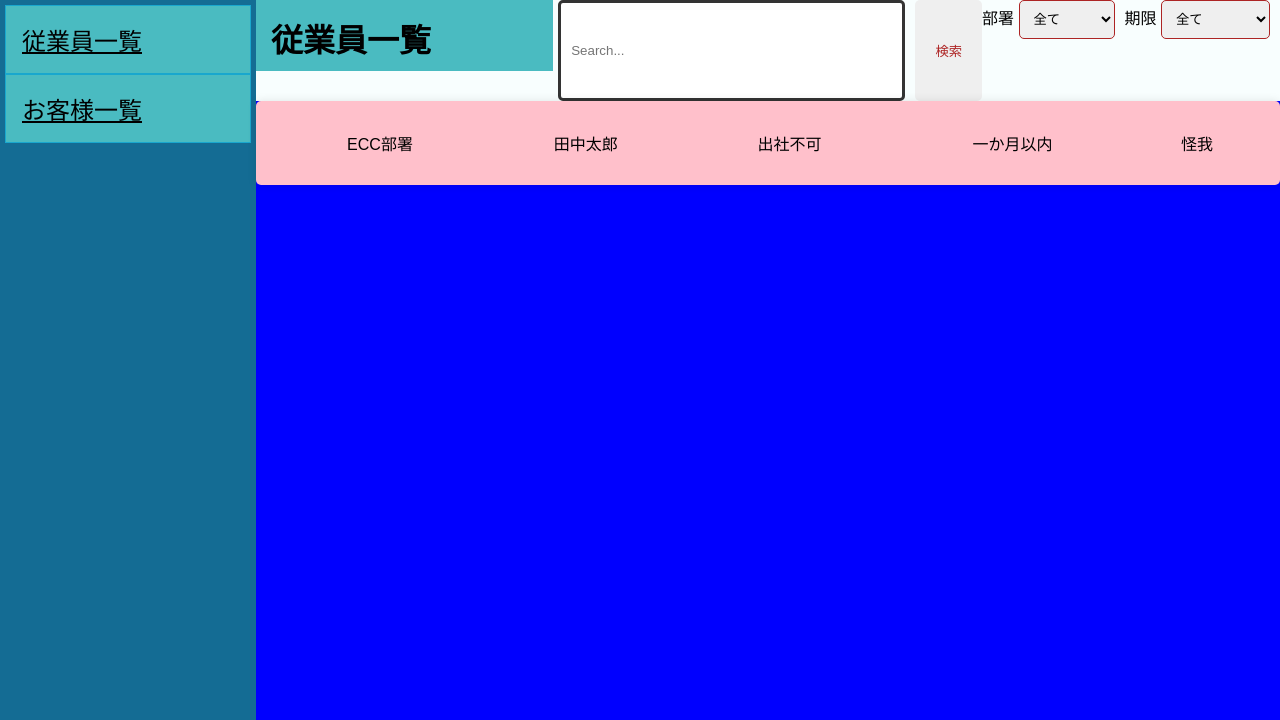
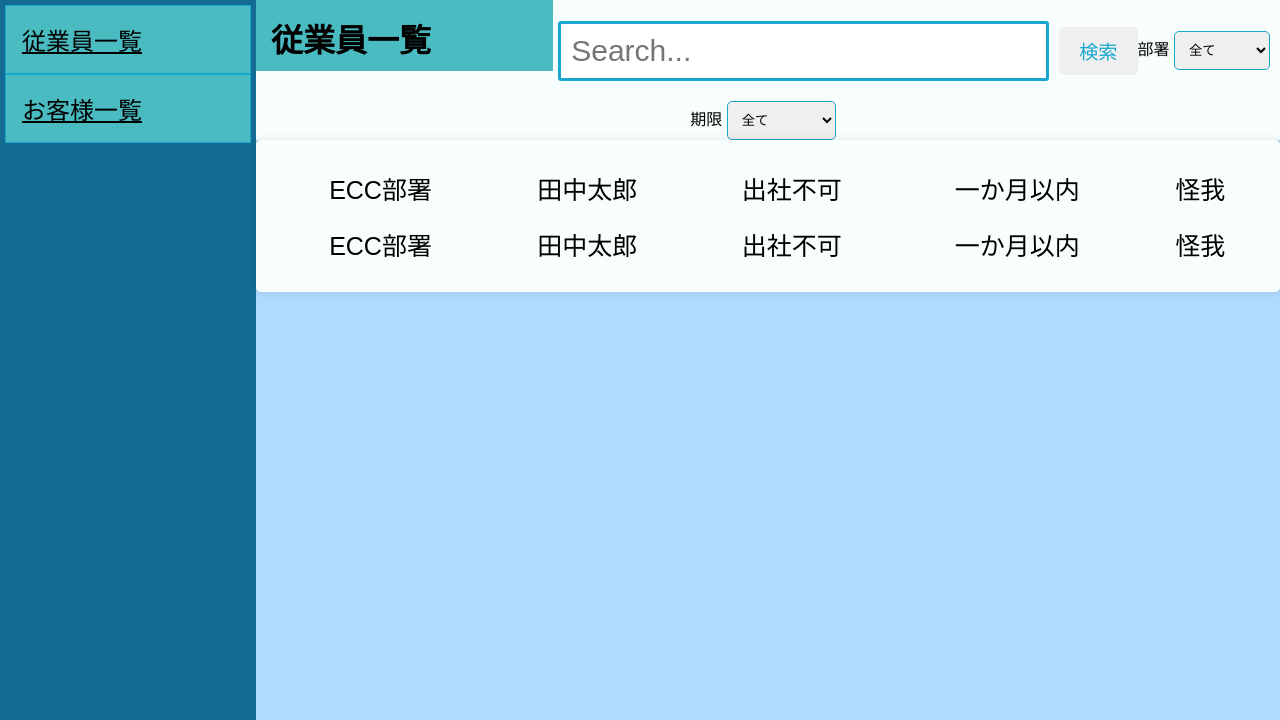
Before and after one commit to toma1128/Fairies, a PHP site: page /home_employee.html in a window 1280 px wide. Shown: the part 80-800 px from the top of the page. Run offline with PHP 8.4, Linux system fonts and the light colour scheme.

Commit message:
完成した！

```diff
--- a/Fairies/web/html/home_employee.css
+++ b/Fairies/web/html/home_employee.css
@@ -84,7 +84,7 @@ header ul li {
 /* mainのスタイル */
 main {
   /* 背景カラー */
-  background-color: blue;
+  background-color: #B0DAFF;
   /* 高さ */
   height: 90%;
   /* 横並びにする */
@@ -115,10 +115,11 @@ input[type="search"] {
   /* 内側の余白 */
   margin-right: 10px;
   /* 右側との距離を指定 */
-  border: 3px solid #333;
+  border: 3px solid #19A7CE;
   /* 周りの線の指定 */
-  border-radius: 5px;
+  border-radius: 3px;
   /* 周りの線の角を指定 */
+  font-size: 30px;
 }
 
 /* selectタグのスタイル */
@@ -129,7 +130,7 @@ select {
   /* 内側の余白の指定 */
   margin-right: 10px;
   /* 右側との距離を指定 */
-  border: 1px solid #ad2424;
+  border: 1px solid #19A7CE;
   /* 周りの線の指定 */
   border-radius: 5px;
   /* 周りの線の角を指定 */
@@ -139,7 +140,7 @@ select {
 button {
   padding: 10px 20px;
   /* 内側の余白の指定 */
-  color: #ad2424;
+  color: #19A7CE;
   /* テキストカラー */
   border: none;
   /* 周りの線をなくす */
@@ -147,6 +148,7 @@ button {
   /* 周りの線の角を指定 */
   cursor: pointer;
   /* カーソルの形状をポインターに指定 */
+  font-size: larger ;
 }
 
 /* テーブルのスタイル */
@@ -165,12 +167,14 @@ table td {
   /* 周りの線の色と太さの指定 */
   text-align: center;
   /* テキストを中央揃えに */
+  font-size: 25px;
+
 }
 
 /* 従業員一覧のスタイル */
 #contentWrap {
 
-  background-color: pink;
+  background-color: #F8FEFE;
   /* 背景色を指定 */
   padding: 20px;
   /* 内側の余白の指定 */
@@ -180,12 +184,13 @@ table td {
   /* 影のスタイルを指定 */
   display: flex;
   /* フレックスコンテナとして指定 */
-  flex-direction: row;
+  flex-direction: column;
   /* 行方向にフレックスアイテムを配置 */
   justify-content: space-between;
   /* アイテム間の均等なスペースを配置 */
   align-items: center;
   /* アイテムを中央揃えに配置 */
+  overflow: scroll;
 }
 
 /* 従業員一覧のdiv */
@@ -271,6 +276,11 @@ table td {
   /* 水平方向のオーバーフローを許可 */
   background-color: #F8FEFE;
   /* 背景色 */
+  /* 均等に */
+  justify-content: space-around;
+  /* 中央ぞろえ */
+  align-items: center;
+
 }
 
 .category {
--- a/Fairies/web/html/home_employee.html
+++ b/Fairies/web/html/home_employee.html
@@ -34,7 +34,7 @@
                 <!-- </div> -->
                 <input type="search" id="query" name="q" placeholder="Search...">
                 <button>検索</button>
-                <div>
+                <div class="so-to">
                     <label for="department">部署</label>
                     <select name="department" id="department">
                         <option value="1">全て</option>
@@ -45,7 +45,7 @@
                         <option value="6">積算</option>
                     </select>
                 </div>
-                <div>
+                <div class="">
                     <label for="date">期限</label>
                     <select name="date" id="date">
                         <option value="1">全て</option>
@@ -70,6 +70,17 @@
                         </tr>
                     </tbody>
                 </table>
+                <table>
+                    <tbody>
+                        <tr>
+                            <td>ECC部署</td>
+                            <td>田中太郎</td>
+                            <td>出社不可</td>
+                            <td>一か月以内</td>
+                            <td>怪我</td>
+                        </tr>
+                    </tbody>
+                </table>
             </div>
         </div>
     </main>
```
Lines whose indentation alone changed are shown as unchanged.
